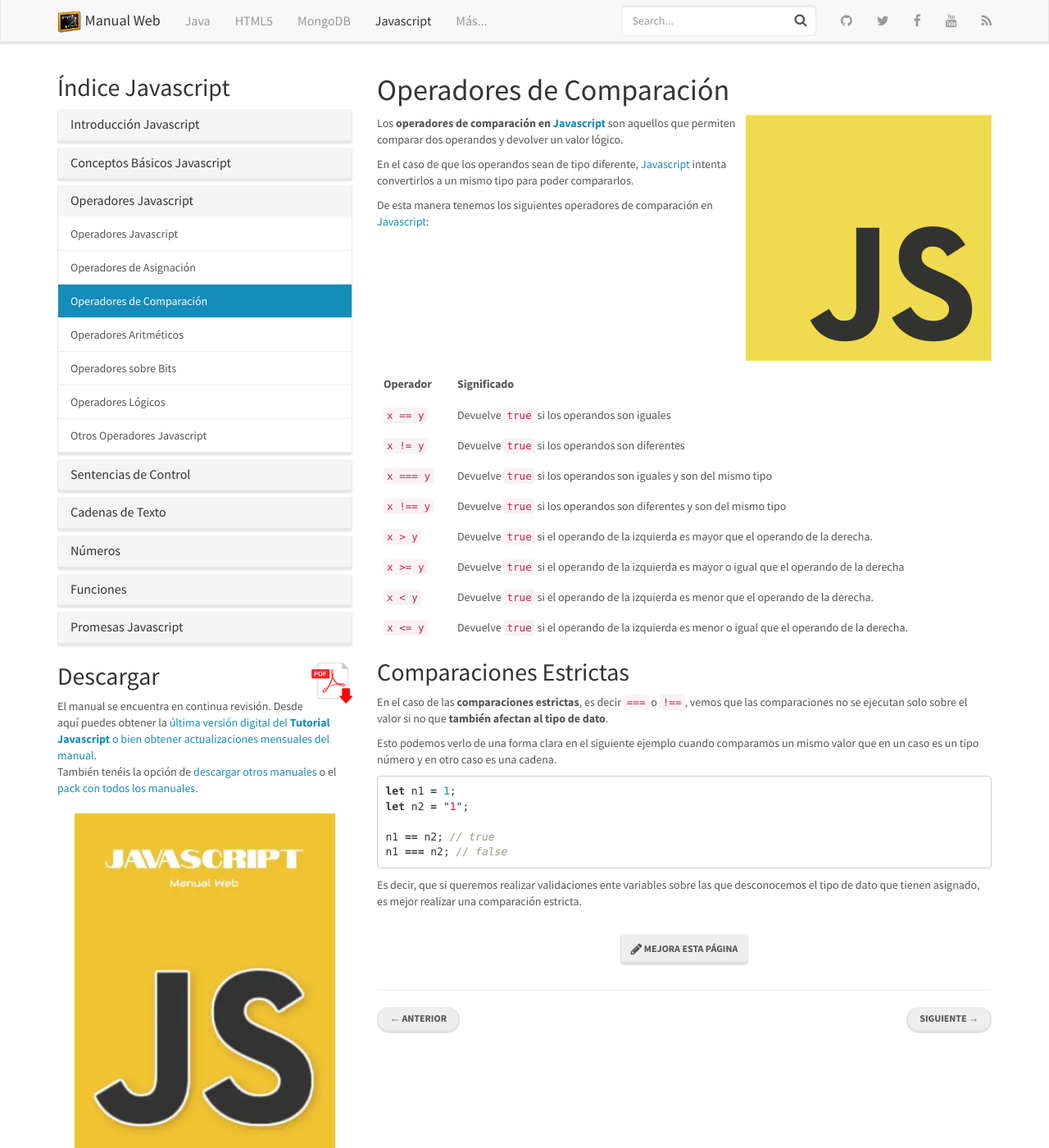
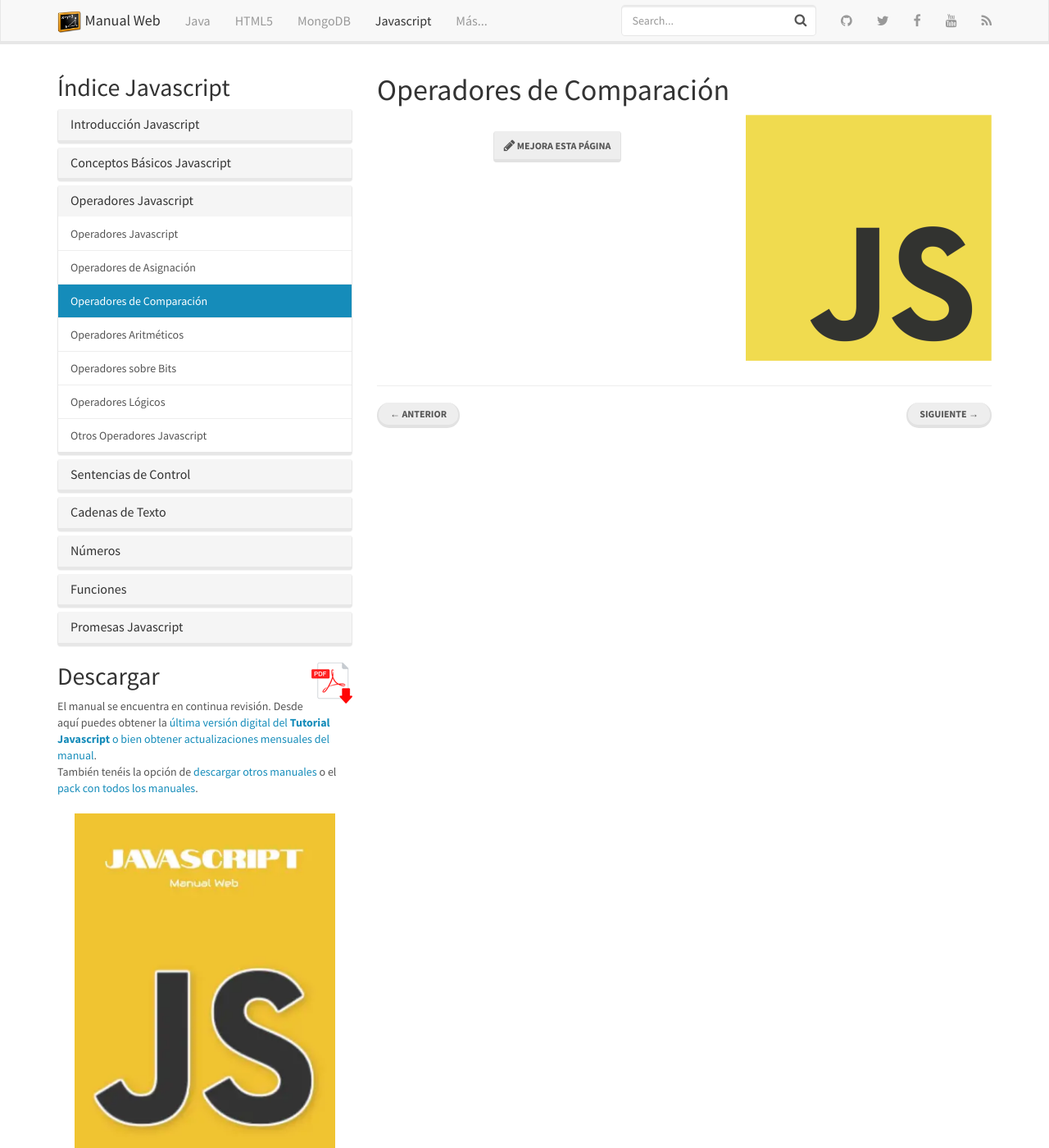
Before and after one commit to manualweb/manualweb, a Jekyll site: the page built from _javascript/operadores-de-comparacion.md, in a window 1280 px wide and 1400 px high. Shown: the whole window at 82% size. Built offline with Jekyll 4.4.1, drawn with Linux system fonts in a browser that asks for light colours; nearby versions of some CDN libraries; comment, search, counter and statistics services are not loaded.

````diff
--- a/_javascript/operadores-de-comparacion.md
+++ b/_javascript/operadores-de-comparacion.md
@@ -8,44 +8,3 @@ tags: [operadores,operadores_comparación,comparación_estricta]
 image:
   path: /img/covers/javascript-cover.jpg
 ---
-
-Los **operadores de comparación en** [**Javascript**](https://www.manualweb.net/javascript/) son aquellos que permiten comparar dos operandos y devolver un valor lógico.
-
-
-En el caso de que los operandos sean de tipo diferente, [Javascript](https://www.manualweb.net/javascript/) intenta convertirlos a un mismo tipo para poder compararlos.
-
-
-De esta manera tenemos los siguientes operadores de comparación en [Javascript](https://www.manualweb.net/javascript/):
-
-
-| **Operador** | **Significado**                                                                                |
-| ------------ | ---------------------------------------------------------------------------------------------- |
-| `x == y`     | Devuelve `true` si los operandos son iguales                                                   |
-| `x != y`     | Devuelve `true` si los operandos son diferentes                                                |
-| `x === y`    | Devuelve `true` si los operandos son iguales y son del mismo tipo                              |
-| `x !== y`    | Devuelve `true` si los operandos son diferentes y son del mismo tipo                           |
-| `x > y`      | Devuelve `true` si el operando de la izquierda es mayor que el operando de la derecha.         |
-| `x >= y`     | Devuelve `true` si el operando de la izquierda es mayor o igual que el operando de la derecha  |
-| `x < y`      | Devuelve `true` si el operando de la izquierda es menor que el operando de la derecha.         |
-| `x <= y`     | Devuelve `true` si el operando de la izquierda es menor o igual que el operando de la derecha. |
-
-
-## Comparaciones Estrictas
-
-
-En el caso de las **comparaciones estrictas**, es decir `===` o `!==`, vemos que las comparaciones no se ejecutan solo sobre el valor si no que **también afectan al tipo de dato**.
-
-
-Esto podemos verlo de una forma clara en el siguiente ejemplo cuando comparamos un mismo valor que en un caso es un tipo número y en otro caso es una cadena.
-
-
-```javascript
-let n1 = 1;
-let n2 = "1";
-
-n1 == n2; // true
-n1 === n2; // false
-```
-
-
-Es decir, que si queremos realizar validaciones ente variables sobre las que desconocemos el tipo de dato que tienen asignado, es mejor realizar una comparación estricta.
````
Also changed, not shown: _javascript/operadores-logicos.md (+0 -38 lines).
